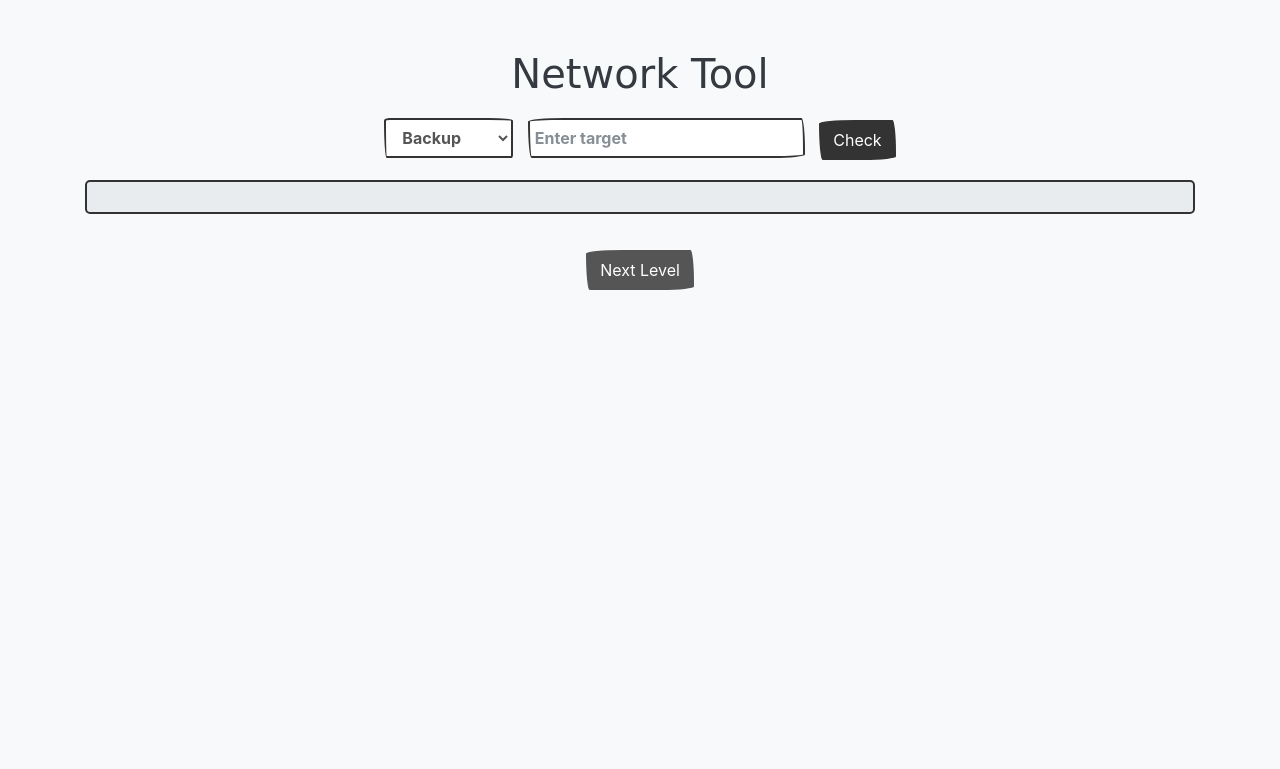
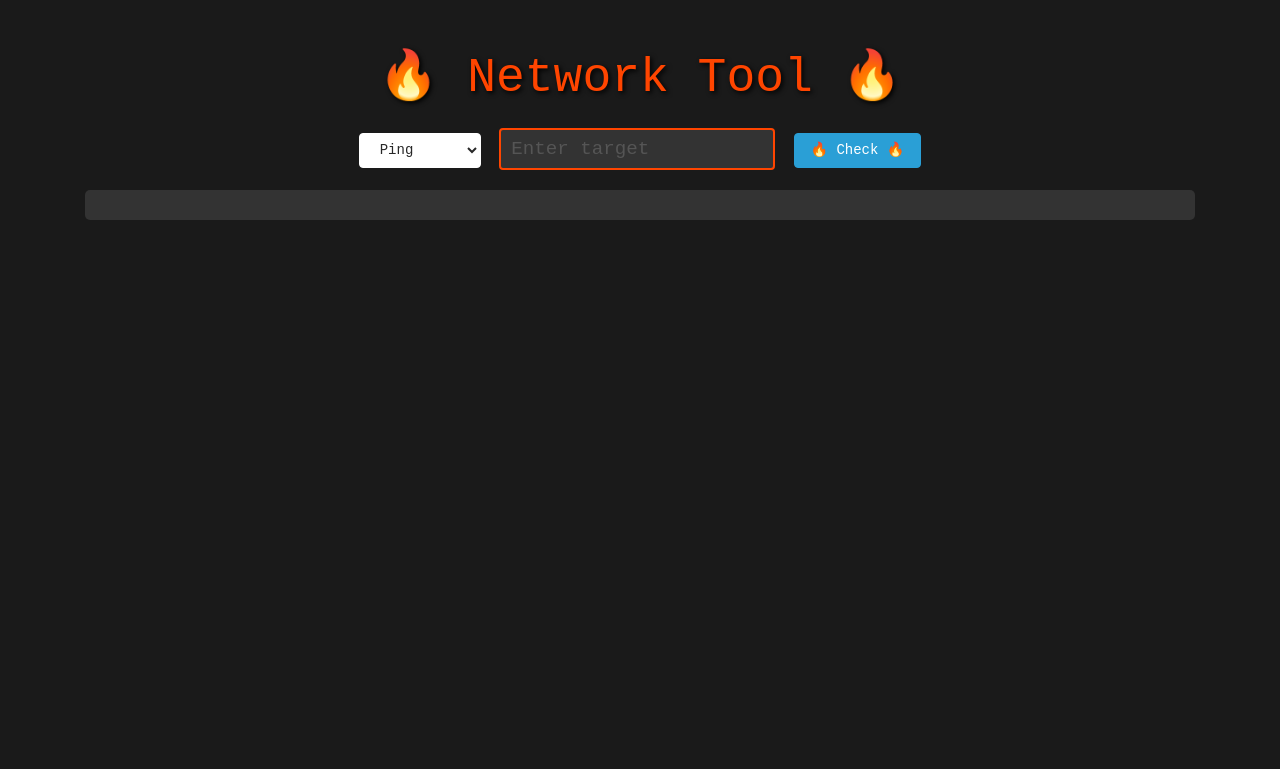
Before and after one commit to useristn/Extract-Firefox-Passwords, a PHP site: page / in a window 1280 px wide. Shown: the top 769 px of the page. Run offline with PHP 8.4, Linux system fonts and the light colour scheme; some libraries are stand-ins or nearby versions; some web fonts are replaced.

Commit message:
build server victim

```diff
--- a/Server/docker-compose.yml
+++ b/Server/docker-compose.yml
@@ -6,7 +6,7 @@ services:
     container_name: 'server'
     restart: 'unless-stopped'
     ports:
-      - "10000:80"
+      - "3000:80"
     volumes:
       - ./server/src/:/var/www/html/
 networks:
--- a/Server/server/src/index.php
+++ b/Server/server/src/index.php
@@ -1,8 +1,10 @@
 <?php
-    if(isset($_POST['command'],$_POST['target'])){
+    if (isset($_POST['command'], $_POST['target'])) {
         $command = $_POST['command'];
+        // $target = escapeshellarg($_POST['target']); // Escape input to prevent command injection
         $target = $_POST['target'];
-		switch($command) {
+
+        switch ($command) {
             case "ping":
                 $result = shell_exec("timeout 10 ping -c 4 $target 2>&1");
                 break;
@@ -12,25 +14,22 @@
             case "dig":
                 $result = shell_exec("timeout 10 dig $target 2>&1");
                 break;
-            case "backup":
-				$result = shell_exec("timeout 3 zip /tmp/$target -r /var/www/html/index.php 2>&1");
-                if ($result !== null && strpos($result, "zip error") === false)
-                    die("Backup thành công");
-                else
-                    die("Backup không thành công");
+            default:
+                $result = "Invalid command.";
                 break;
         }
-		die($result);
+        die(htmlspecialchars($result, ENT_QUOTES, 'UTF-8')); // Escape output to prevent XSS
     }
 ?>
 <html>
 <head>
-    <title>Network Tool</title>
-    <link rel="stylesheet" href="https://stackpath.bootstrapcdn.com/bootswatch/4.5.2/sketchy/bootstrap.min.css" integrity="sha384-RxqHG2ilm4r6aFRpGmBbGTjsqwfqHOKy1ArsMhHusnRO47jcGqpIQqlQK/kmGy9R" crossorigin="anonymous">
+    <title>🔥 Network Tool 🔥</title>
+    <link rel="stylesheet" href="https://stackpath.bootstrapcdn.com/bootswatch/4.5.2/cyborg/bootstrap.min.css" integrity="sha384-1CmrxMRARb6aLqgBO7yyAxTOQE2AKb9GfXnEaZxj8z5yj1z5boVx1FAdbrUkg6jF" crossorigin="anonymous">
     <style>
         body {
-            background-color: #f8f9fa;
-            font-family: Arial, sans-serif;
+            background-color: #1a1a1a;
+            color: #f8f9fa;
+            font-family: 'Courier New', Courier, monospace;
         }
         .container {
             margin-top: 50px;
@@ -40,27 +39,42 @@
             margin-bottom: 30px;
         }
         h1 {
-            font-size: 2.5rem;
-            color: #343a40;
+            font-size: 3rem;
+            color: #ff4500;
+            text-shadow: 2px 2px 5px #000;
         }
         form {
             margin-top: 20px;
         }
         select, input[type="text"] {
             margin-right: 10px;
-            padding: 5px;
-            font-size: 1rem;
+            padding: 10px;
+            font-size: 1.2rem;
+            border: 2px solid #ff4500;
+            background-color: #333;
+            color: #f8f9fa;
         }
         button {
-            font-size: 1rem;
+            font-size: 1.2rem;
+            background-color: #ff4500;
+            border: none;
+            color: #fff;
+            padding: 10px 20px;
+            cursor: pointer;
+            transition: background-color 0.3s ease;
+        }
+        button:hover {
+            background-color: #e63900;
         }
         pre {
-            background-color: #e9ecef;
+            background-color: #333;
             padding: 15px;
             border-radius: 5px;
             margin-top: 20px;
             white-space: pre-wrap;
             word-wrap: break-word;
+            color: #00ff00;
+            font-size: 1.1rem;
         }
         .next-level-btn {
             margin-top: 20px;
@@ -70,29 +84,21 @@
 <body>
 <div class="container">
     <div class="page-header" id="banner">
-        <h1>Network Tool</h1>
+        <h1>🔥 Network Tool 🔥</h1>
         <form action="#" id="frm_tool">
             <select name="command" class="form-control d-inline-block" style="width: auto;">
-                <option value="backup">Backup</option>
+                <option value="ping">Ping</option>
                 <option value="nslookup">NSLookup</option>
-                <option value="ping">Ping</option>
                 <option value="dig">Dig</option>
             </select>
             <input type="text" name="target" class="form-control d-inline-block" style="width: auto;" placeholder="Enter target" />
-            <button class="btn btn-primary">Check</button>
+            <button class="btn btn-primary">🔥 Check 🔥</button>
         </form>
         <pre id="result"></pre>
-        <button class="btn btn-secondary next-level-btn" onclick="nextLevel()">Next Level</button>
     </div>
 </div>
 
 <script>
-    function nextLevel() {
-        const url = new URL(window.location.origin);
-        url.port = (parseInt(url.port) + 1).toString();
-        window.location.href = url.toString();
-    }
-
     const frm_tool = document.getElementById('frm_tool');
     const result_div = document.getElementById('result');
 
```
Also changed, not shown: 2 other files. Lines whose indentation alone changed are shown as unchanged.
